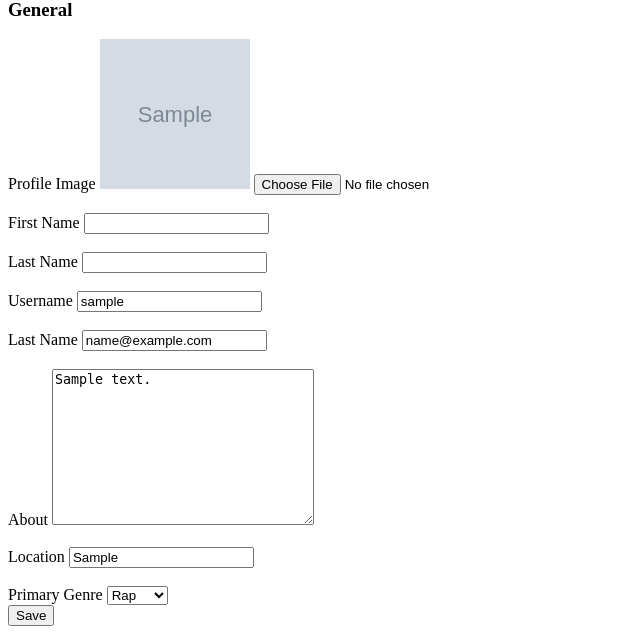
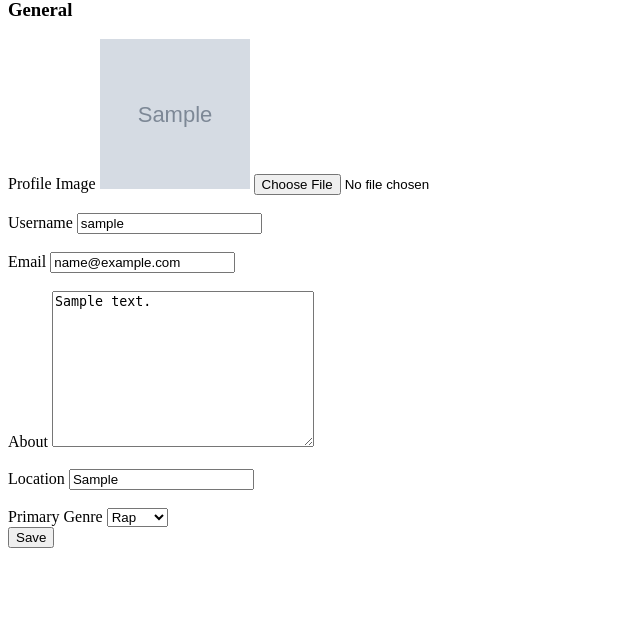
Before and after one commit to Shayne999/Plug, a Django app: page /settings/ in a window 1280 px wide. Shown: the part 190-824 px from the top of the page, without its empty margins (0-640 px from the left). After the commit the page ends 738 px from the top, so only its background shows below. Run offline with Django 5.2, Linux system fonts and the light colour scheme; a user stored in the database is signed in; tables that the repository leaves empty hold one stand-in row (values such as "Sample post"); grey boxes marked "Sample" are stand-in pictures.

Commit message:
Database Email Field Fix

```diff
--- a/accounts/views.py
+++ b/accounts/views.py
@@ -100,6 +100,7 @@ def settings(request):
             bio = request.POST['bio']
             location = request.POST['location']
             username = request.POST['username']
+            email = request.POST['email']
 
             if 'profileimg' in request.FILES:
                 profileimg = request.FILES['profileimg']
@@ -110,6 +111,7 @@ def settings(request):
             user_profile.bio = bio
             user_profile.location = location
             user_profile.username = username
+            user_profile.email = email
             user_profile.save()
 
             return redirect('settings')
--- a/templates/settings.html
+++ b/templates/settings.html
@@ -35,15 +35,6 @@
                 <img width="150" height="150" src="{{user_profile.profileimg.url}}">
                 <input type="file" id="profileimg" name="profileimg" value="{{user_profile.profileimg}}">
             </div><br>
-            <div>
-                <label for="first_name">First Name</label>
-                <input type="text" id="fname" name="first_name" value="{{user_profile.first_name}}">
-            </div><br>
-
-            <div>
-                <label for="last_name">Last Name</label>
-                <input type="text" id="lname" name="last_name" value="{{user_profile.last_name}}">
-            </div><br>
 
             <div>
                 <label for="username">Username</label>
@@ -51,7 +42,7 @@
             </div><br>
 
             <div>
-                <label for="email">Last Name</label>
+                <label for="email">Email</label>
                 <input type="email" id="email" name="email" value="{{user_profile.email}}">
             </div><br>
 
```
Also changed, not shown: media/profile_images/Black_Panther.jpg (added).
